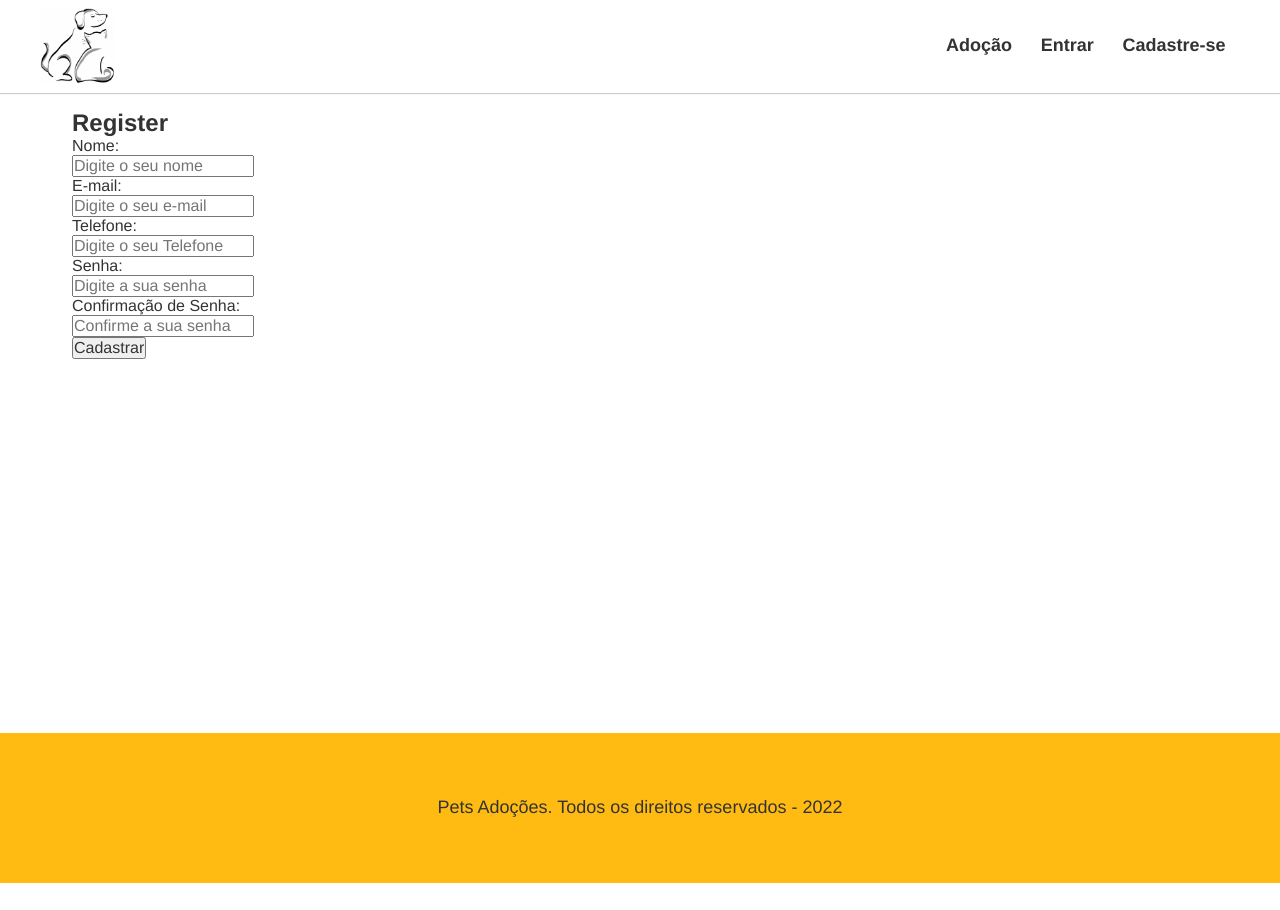
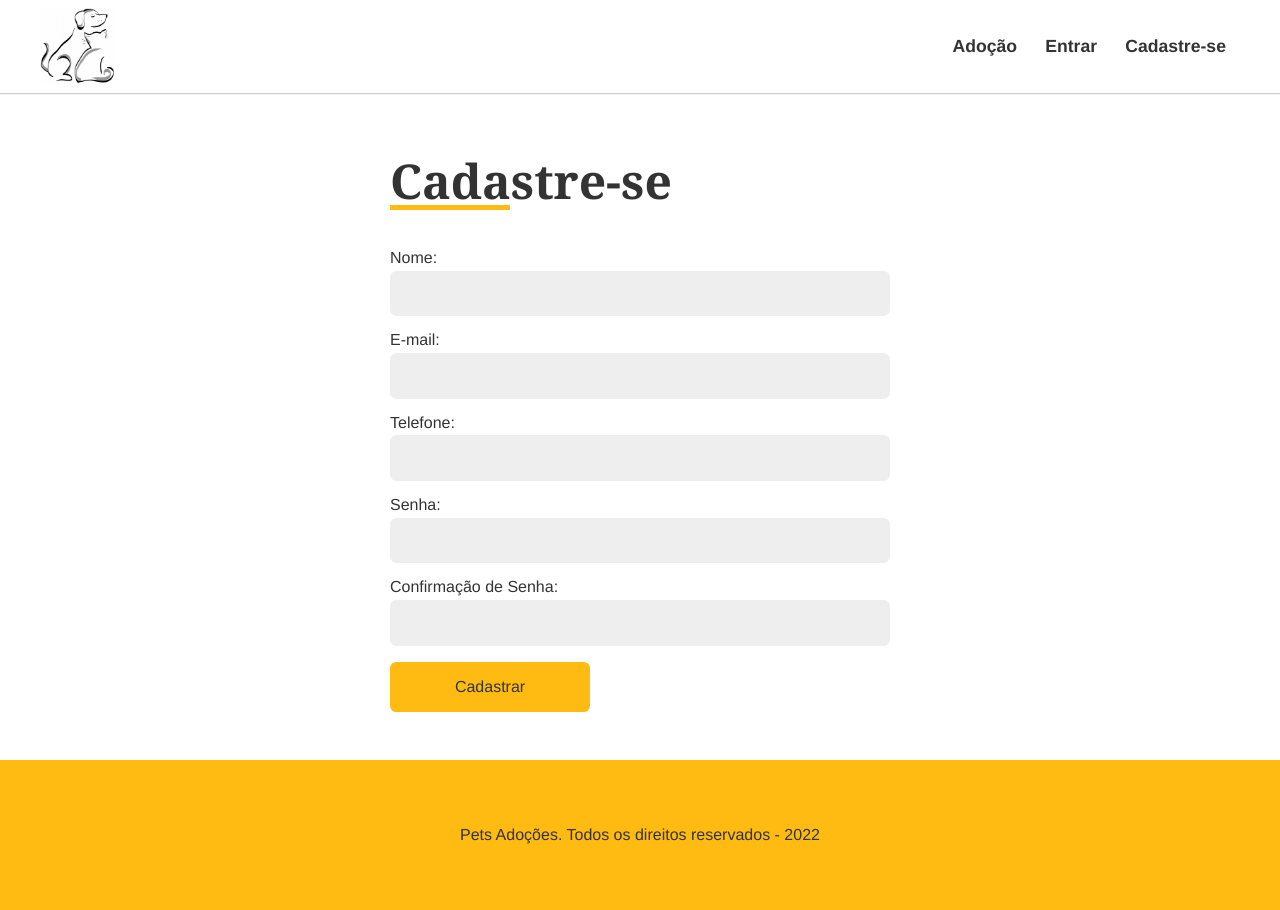
Before and after one commit to juniorsilvacc/pet-adoption, a React (Create React App) app in the folder frontend/: page /register in a window 1280 px wide. Before the commit the page ends 883 px from the top, so only its background shows below. Built offline with nearby package versions, Linux system fonts and the light colour scheme.

Commit message:
feat: general form styling

```diff
--- a/frontend/src/components/form/Input/styles.js
+++ b/frontend/src/components/form/Input/styles.js
@@ -1,7 +1,33 @@
 import styled from "styled-components";
 
-export const Div = styled.div``;
+export const Div = styled.div`
+  display: flex;
+  flex-direction: column;
+  margin-bottom: 1em;
+`;
 
-export const Label = styled.label``;
+export const Label = styled.label`
+  margin-bottom: 0.3em;
+  font-size: 1em;
+  line-height: 1;
+`;
 
-export const InputStyled = styled.input``;
+export const InputStyled = styled.input`
+  border: 1px solid #eee;
+  display: block;
+  width: 100%;
+  font-size: 1em;
+  padding: 0.8em;
+  border-radius: 0.4em;
+  background-color: #eee;
+  cursor: pointer;
+  transition: 300ms;
+
+  &:hover,
+  &:focus {
+    outline: none;
+    border-color: #fb1;
+    background: #fff;
+    box-shadow: 0 0 0 2px #fea;
+  }
+`;
--- a/frontend/src/components/layouts/Footer/styles.js
+++ b/frontend/src/components/layouts/Footer/styles.js
@@ -9,5 +9,5 @@ export const FooterStyled = styled.footer`
 `;
 
 export const Text = styled.p`
-  font-size: 18px;
+  font-size: 1em;
 `;
--- a/frontend/src/components/layouts/Navbar/styles.js
+++ b/frontend/src/components/layouts/Navbar/styles.js
@@ -13,7 +13,7 @@ export const Div = styled.div``;
 export const Img = styled.img`
   width: 75px;
   margin-right: 1em;
-  padding: 0.5rem 0;
+  padding: 0.5em 0;
 `;
 
 export const Ul = styled.ul`
@@ -27,7 +27,7 @@ export const Li = styled.li``;
 export const Button = styled.a`
   text-decoration: none;
   font-weight: 600;
-  font-size: 18px;
+  font-size: 1.1em;
   padding: 0.5em 0.8em;
   transition: color 500ms;
   &:hover {
--- a/frontend/src/components/pages/Register/index.js
+++ b/frontend/src/components/pages/Register/index.js
@@ -1,18 +1,19 @@
 import React from "react";
 import Input from "../../form/Input";
+import { Container, Title, Line, Button } from "./styles";
 
 export default function Register() {
   function handleOnChange(e) {}
 
   return (
-    <section>
-      <h1>Register</h1>
+    <Container>
+      <Title>Cadastre-se</Title>
+      <Line></Line>
       <form action="">
         <Input
           text="Nome"
           type="text"
           name="name"
-          placeholder="Digite o seu nome"
           handleOnChange={handleOnChange}
         />
 
@@ -20,7 +21,6 @@ export default function Register() {
           text="E-mail"
           type="email"
           name="email"
-          placeholder="Digite o seu e-mail"
           handleOnChange={handleOnChange}
         />
 
@@ -28,7 +28,6 @@ export default function Register() {
           text="Telefone"
           type="text"
           name="phone"
-          placeholder="Digite o seu Telefone"
           handleOnChange={handleOnChange}
         />
 
@@ -36,7 +35,6 @@ export default function Register() {
           text="Senha"
           type="password"
           name="password"
-          placeholder="Digite a sua senha"
           handleOnChange={handleOnChange}
         />
 
@@ -44,12 +42,11 @@ export default function Register() {
           text="Confirmação de Senha"
           type="password"
           name="confirmpassword"
-          placeholder="Confirme a sua senha"
           handleOnChange={handleOnChange}
         />
 
-        <input type="submit" value="Cadastrar" />
+        <Button type="submit" value="Cadastrar" />
       </form>
-    </section>
+    </Container>
   );
 }
--- a/frontend/src/components/pages/Register/styles.js
+++ b/frontend/src/components/pages/Register/styles.js
@@ -0,0 +1,38 @@
+import styled from "styled-components";
+
+export const Container = styled.div`
+  max-width: 500px;
+  margin: 0 auto;
+`;
+
+export const Title = styled.h1`
+  font-family: var(--type-second);
+  line-height: 1;
+  font-size: 3em;
+  margin-top: 1em;
+`;
+
+export const Line = styled.div`
+  content: " ";
+  width: 120px;
+  height: 5px;
+  background: #fb1;
+  margin-bottom: 2.5em;
+`;
+
+export const Button = styled.input`
+  width: 200px;
+  height: 50px;
+  font-size: 1em;
+  border-radius: 0.4em;
+  border: none;
+  background-color: #fb1;
+  cursor: pointer;
+  transition: 300ms;
+
+  &:hover,
+  &:focus {
+    outline: none;
+    box-shadow: 0 0 0 3px #fea, 0 0 0 4px #fb1;
+  }
+`;
```
